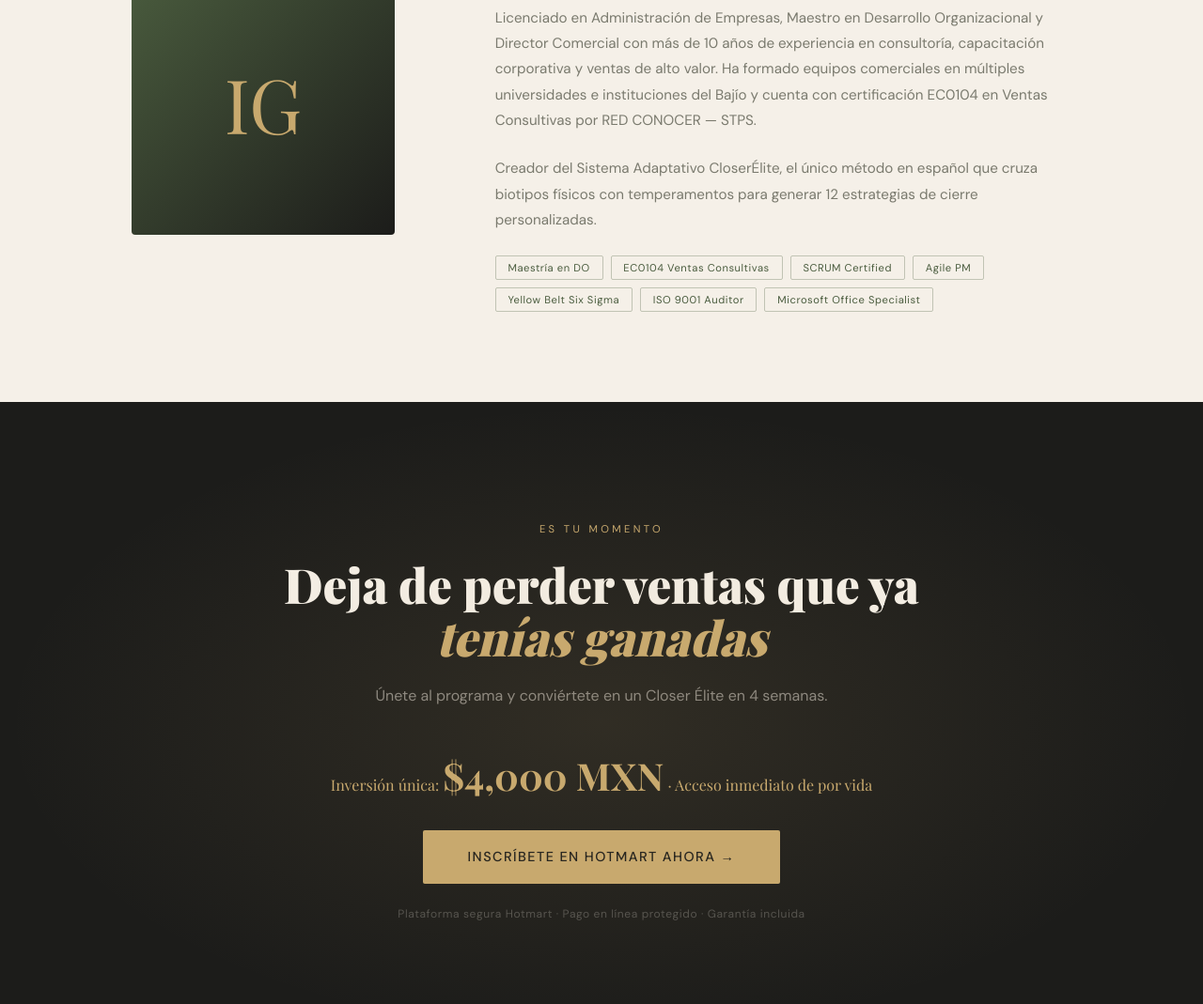
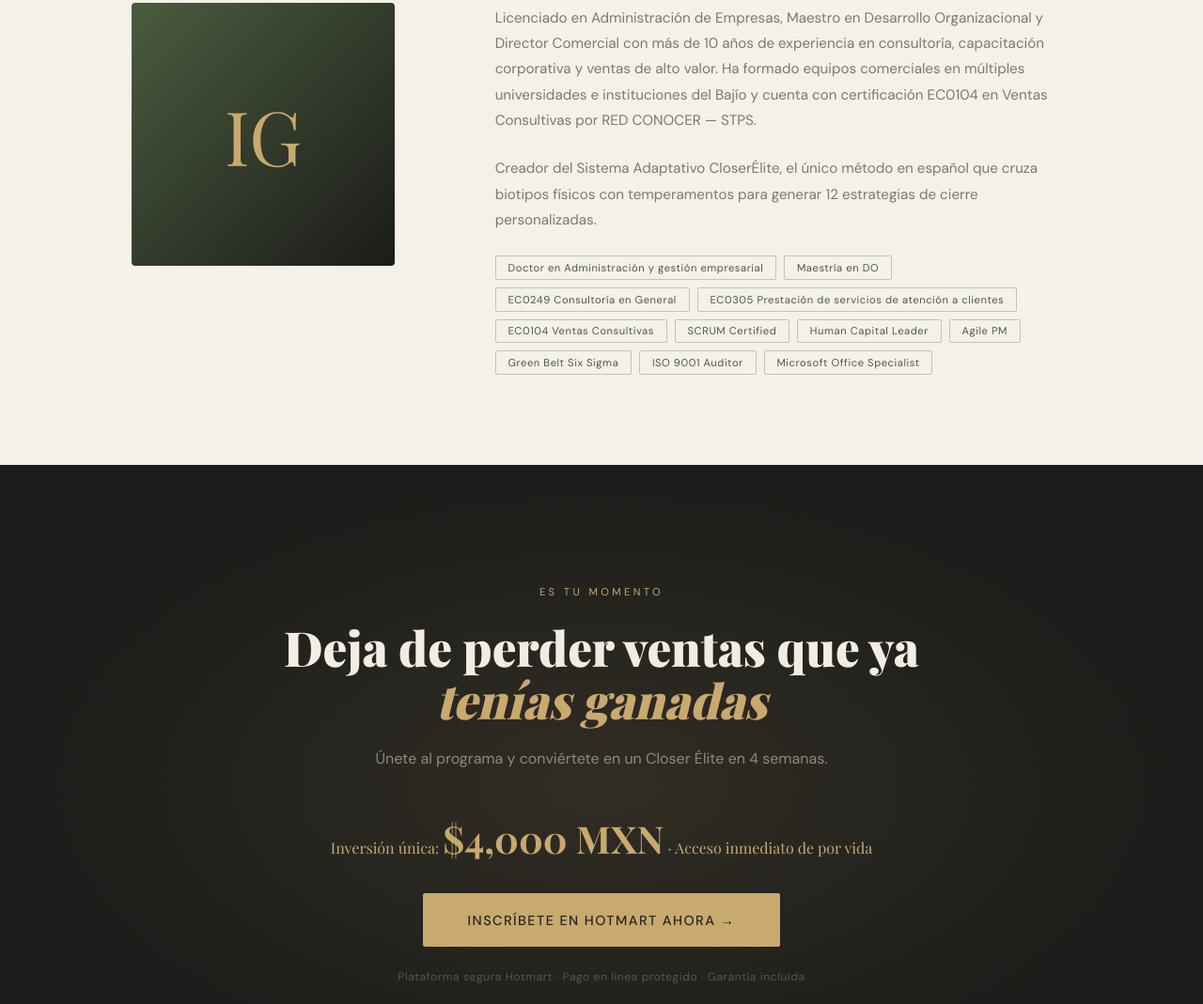
Before and after one commit to ismaelgraniel-png/arte-del-cierre, a plain HTML site: page index.html in a window 1280 px wide. Shown: the part 5071-6140 px from the top of the page at 94% size. Drawn offline with nearby package versions, Linux system fonts and the light colour scheme.

Commit message:
Update index.html

```diff
--- a/index.html
+++ b/index.html
@@ -782,11 +782,15 @@
         Creador del Sistema Adaptativo CloserÉlite, el único método en español que cruza biotipos físicos con temperamentos para generar 12 estrategias de cierre personalizadas.
       </p>
       <ul class="creds-list">
+         <li class="cred-tag">Doctor en Administración y gestión empresarial</li>
         <li class="cred-tag">Maestría en DO</li>
+        <li class="cred-tag">EC0249 Consultoría en General</li>
+        <li class="cred-tag">EC0305 Prestación de servicios de atención a clientes</li>
         <li class="cred-tag">EC0104 Ventas Consultivas</li>
         <li class="cred-tag">SCRUM Certified</li>
+        <li class="cred-tag">Human Capital Leader</li>
         <li class="cred-tag">Agile PM</li>
-        <li class="cred-tag">Yellow Belt Six Sigma</li>
+        <li class="cred-tag">Green Belt Six Sigma</li>
         <li class="cred-tag">ISO 9001 Auditor</li>
         <li class="cred-tag">Microsoft Office Specialist</li>
       </ul>
```
